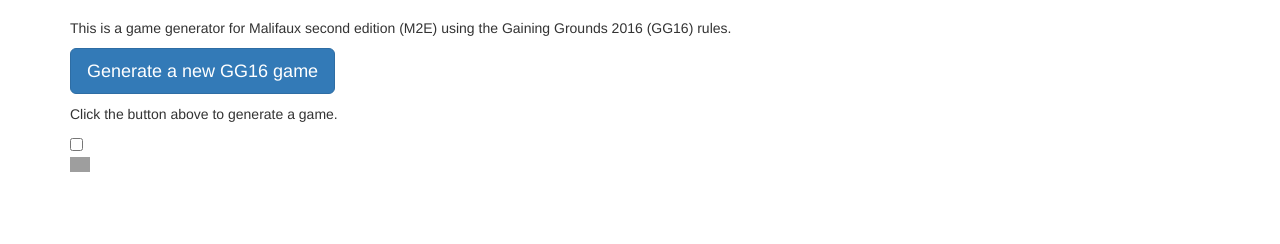
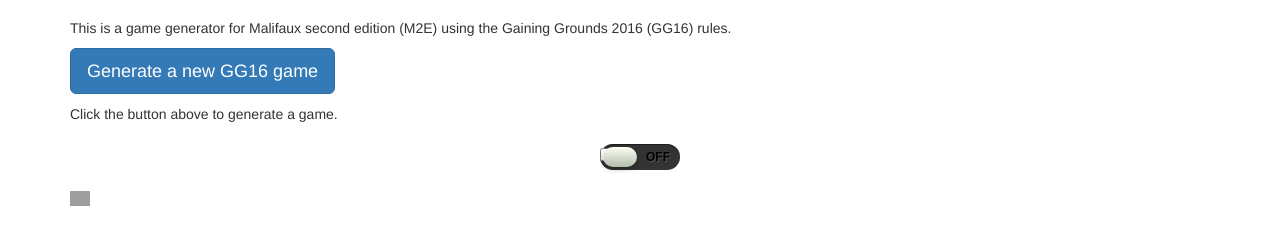
Before and after one commit to ttsgosadow/ttsgosadow.github.io, a plain HTML site: page GameGen/index.html in a window 1280 px wide. Shown: the part 162-406 px from the top of the page. Drawn offline with nearby package versions, Linux system fonts and the light colour scheme; grey boxes are pictures that could not be loaded.

Commit message:
Update gameGen.css

```diff
--- a/GameGen/gameGen.css
+++ b/GameGen/gameGen.css
@@ -27,3 +27,78 @@
 				-ms-user-select: none;
 				user-select: none;
 			}
+
+/* SLIDE THREE */
+.slideThree {
+	width: 80px;
+	height: 26px;
+	background: #333;
+	margin: 20px auto;
+
+	-webkit-border-radius: 50px;
+	-moz-border-radius: 50px;
+	border-radius: 50px;
+	position: relative;
+
+	-webkit-box-shadow: inset 0px 1px 1px rgba(0,0,0,0.5), 0px 1px 0px rgba(255,255,255,0.2);
+	-moz-box-shadow: inset 0px 1px 1px rgba(0,0,0,0.5), 0px 1px 0px rgba(255,255,255,0.2);
+	box-shadow: inset 0px 1px 1px rgba(0,0,0,0.5), 0px 1px 0px rgba(255,255,255,0.2);
+}
+
+.slideThree:after {
+	content: 'OFF';
+	font: 12px/26px Arial, sans-serif;
+	color: #000;
+	position: absolute;
+	right: 10px;
+	z-index: 0;
+	font-weight: bold;
+	text-shadow: 1px 1px 0px rgba(255,255,255,.15);
+}
+
+.slideThree:before {
+	content: 'ON';
+	font: 12px/26px Arial, sans-serif;
+	color: #00bf00;
+	position: absolute;
+	left: 10px;
+	z-index: 0;
+	font-weight: bold;
+}
+
+.slideThree label {
+	display: block;
+	width: 34px;
+	height: 20px;
+
+	-webkit-border-radius: 50px;
+	-moz-border-radius: 50px;
+	border-radius: 50px;
+
+	-webkit-transition: all .4s ease;
+	-moz-transition: all .4s ease;
+	-o-transition: all .4s ease;
+	-ms-transition: all .4s ease;
+	transition: all .4s ease;
+	cursor: pointer;
+	position: absolute;
+	top: 3px;
+	left: 3px;
+	z-index: 1;
+
+	-webkit-box-shadow: 0px 2px 5px 0px rgba(0,0,0,0.3);
+	-moz-box-shadow: 0px 2px 5px 0px rgba(0,0,0,0.3);
+	box-shadow: 0px 2px 5px 0px rgba(0,0,0,0.3);
+	background: #fcfff4;
+
+	background: -webkit-linear-gradient(top, #fcfff4 0%, #dfe5d7 40%, #b3bead 100%);
+	background: -moz-linear-gradient(top, #fcfff4 0%, #dfe5d7 40%, #b3bead 100%);
+	background: -o-linear-gradient(top, #fcfff4 0%, #dfe5d7 40%, #b3bead 100%);
+	background: -ms-linear-gradient(top, #fcfff4 0%, #dfe5d7 40%, #b3bead 100%);
+	background: linear-gradient(top, #fcfff4 0%, #dfe5d7 40%, #b3bead 100%);
+	filter: progid:DXImageTransform.Microsoft.gradient( startColorstr='#fcfff4', endColorstr='#b3bead',GradientType=0 );
+}
+
+.slideThree input[type=checkbox]:checked + label {
+	left: 43px;
+}
```
